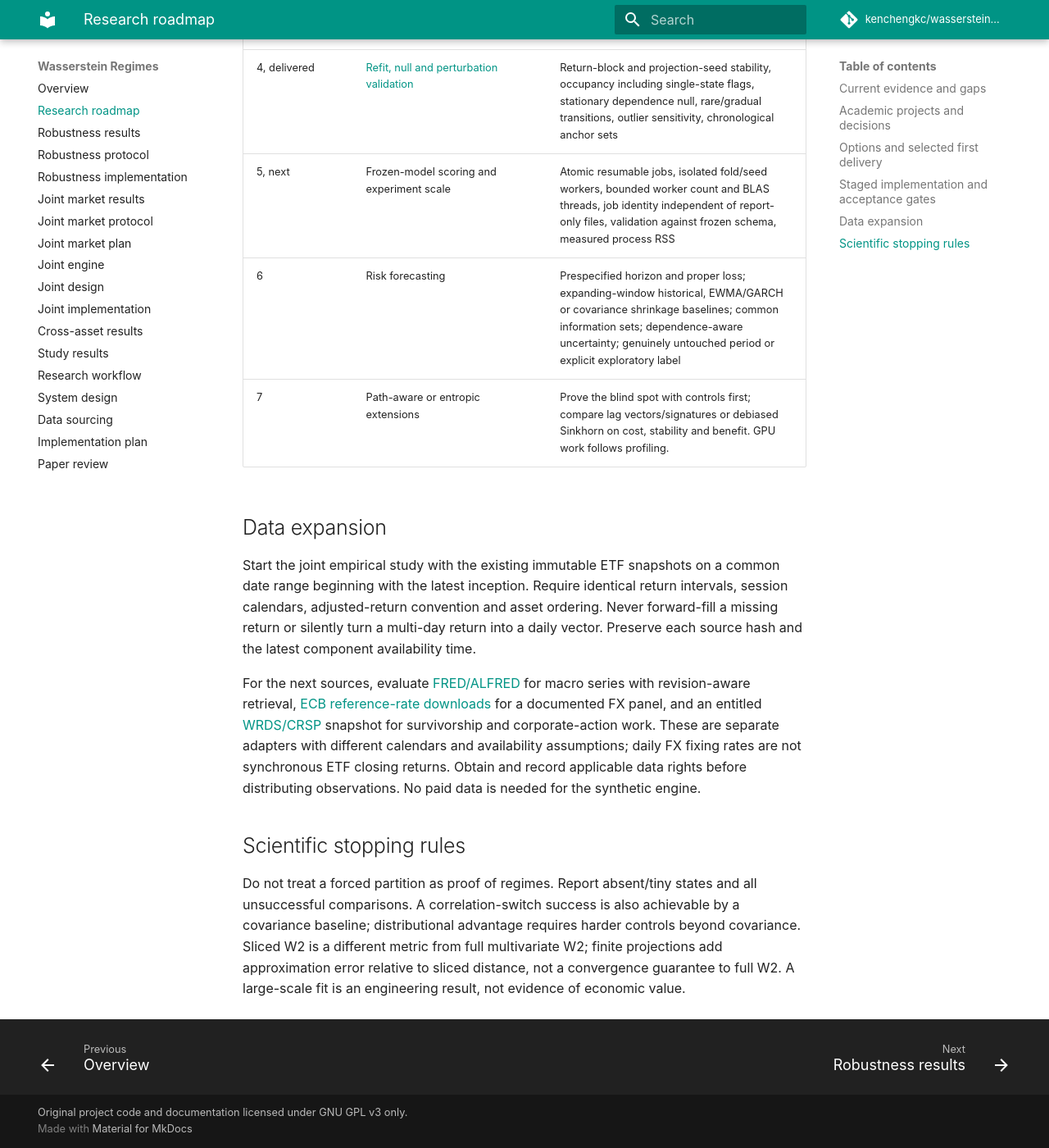
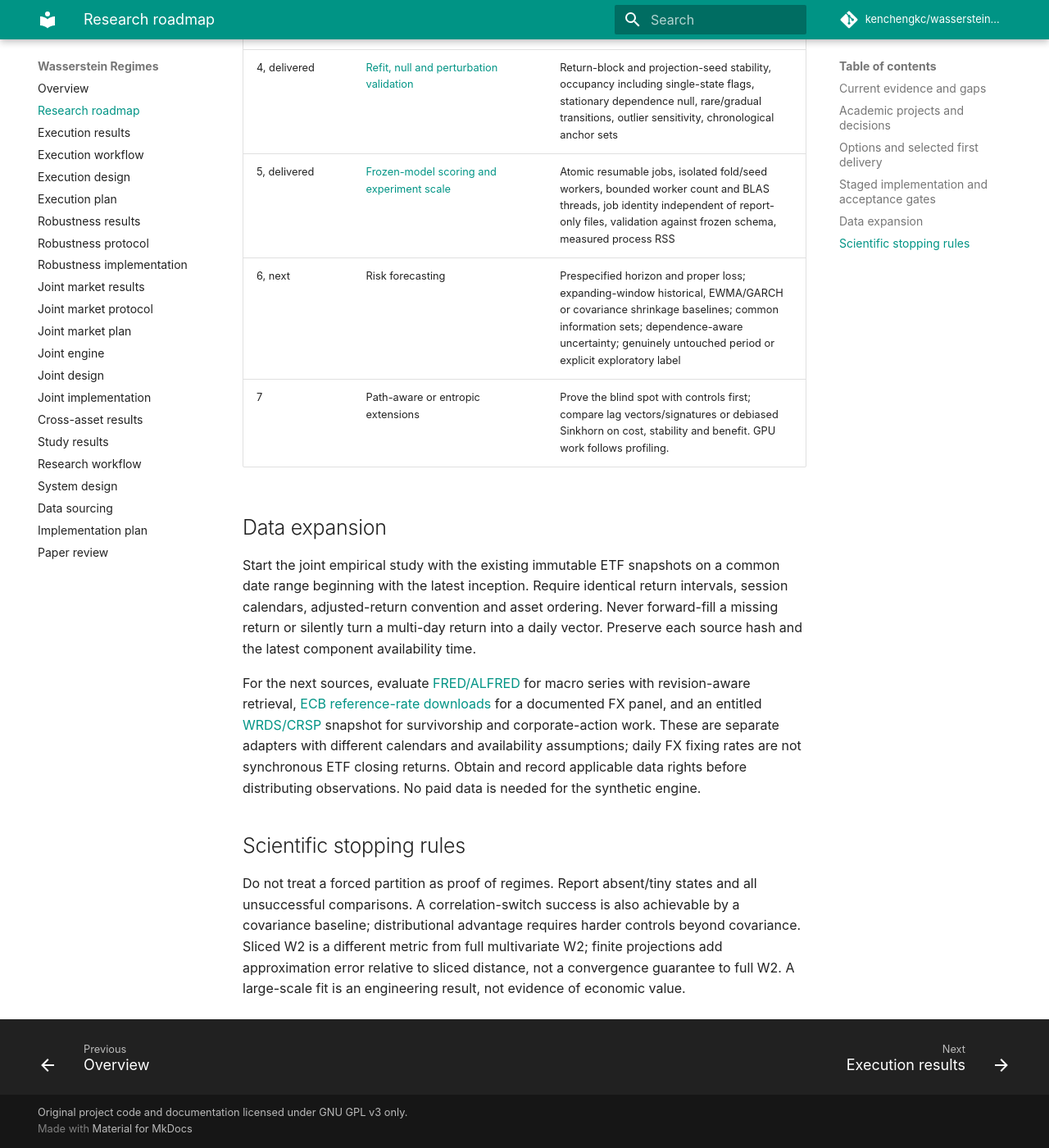
Before and after one commit to kenchengkc/wasserstein-regimes, an MkDocs documentation site: the page built from docs/research-roadmap.md, in a window 1280 px wide and 1400 px high, scrolled down 2483 px. Shown: the whole window at 82% size. Built offline with MkDocs 1.6.1 and Material for MkDocs 9.7.7, drawn with Linux system fonts in a browser that asks for light colours; comment, search, counter and statistics services are not loaded.

Commit message:
research: publish frozen inference and isolated execution measurements

```diff
--- a/docs/research-roadmap.md
+++ b/docs/research-roadmap.md
@@ -37,8 +37,8 @@ The first delivery is a tested joint-distribution engine plus reproducible synth
 | 2, this change | Dependence-only controls, covariance baseline, projection sweep, measured scaling example | Marginals provably identical in a deterministic control; independent train/test synthetic windows; all seeds/counts reported; memory metric labeled; no selective best-run result |
 | 3, exploratory study delivered; cross-provider gate pending | Common-history, synchronized SPY/QQQ/TLT/GLD/HYG panel with raw and training-scaled ablations | Explicit session/availability contract; no fills; full interval purging; covariance/correlation, marginal and HMM baselines; projection/window/K choices frozen on development; source sensitivity |
 | 4, delivered | [Refit, null and perturbation validation](joint-validation-results.md) | Return-block and projection-seed stability, occupancy including single-state flags, stationary dependence null, rare/gradual transitions, outlier sensitivity, chronological anchor sets |
-| 5, next | Frozen-model scoring and experiment scale | Atomic resumable jobs, isolated fold/seed workers, bounded worker count and BLAS threads, job identity independent of report-only files, validation against frozen schema, measured process RSS |
-| 6 | Risk forecasting | Prespecified horizon and proper loss; expanding-window historical, EWMA/GARCH or covariance shrinkage baselines; common information sets; dependence-aware uncertainty; genuinely untouched period or explicit exploratory label |
+| 5, delivered | [Frozen-model scoring and experiment scale](execution-results.md) | Atomic resumable jobs, isolated fold/seed workers, bounded worker count and BLAS threads, job identity independent of report-only files, validation against frozen schema, measured process RSS |
+| 6, next | Risk forecasting | Prespecified horizon and proper loss; expanding-window historical, EWMA/GARCH or covariance shrinkage baselines; common information sets; dependence-aware uncertainty; genuinely untouched period or explicit exploratory label |
 | 7 | Path-aware or entropic extensions | Prove the blind spot with controls first; compare lag vectors/signatures or debiased Sinkhorn on cost, stability and benefit. GPU work follows profiling. |
 
 ## Data expansion
--- a/mkdocs.yml
+++ b/mkdocs.yml
@@ -15,6 +15,10 @@ theme:
 nav:
   - Overview: index.md
   - Research roadmap: research-roadmap.md
+  - Execution results: execution-results.md
+  - Execution workflow: execution-workflow.md
+  - Execution design: execution-design.md
+  - Execution plan: execution-plan.md
   - Robustness results: joint-validation-results.md
   - Robustness protocol: joint-validation-protocol.md
   - Robustness implementation: joint-validation-plan.md
```
Also changed, not shown: README.md (+2 -0 lines), docs/execution-plan.md (+1 -1 lines), docs/execution-results.md (added, +55 -0 lines), docs/index.md (+2 -0 lines), 2 other files.
